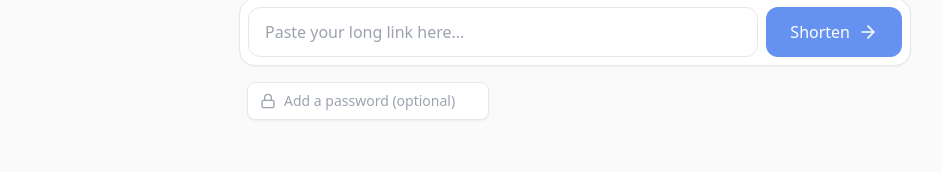
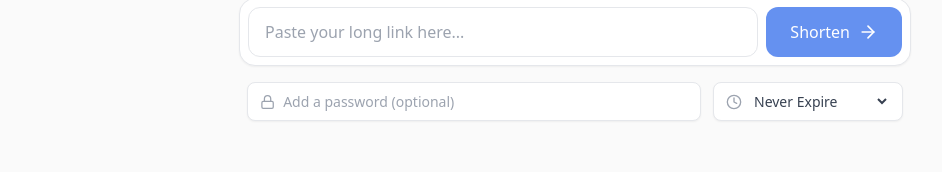
Before and after one commit to OkayNotice/OkayNotice, a Next.js app: page / in a window 1280 px wide. Shown: the part 331-503 px from the top of the page, without its empty margins (65-1007 px from the left). Built offline with nearby package versions, Linux system fonts and the light colour scheme.

Commit message:
Update page.tsx

```diff
--- a/app/page.tsx
+++ b/app/page.tsx
@@ -1,12 +1,13 @@
 "use client";
 import { useState } from "react";
-import { ArrowRight, LinkIcon, FileText, UploadCloud, Lock } from "lucide-react";
+import { ArrowRight, LinkIcon, FileText, UploadCloud, Lock, Clock } from "lucide-react";
 
 export default function Home() {
   const [mode, setMode] = useState<"url" | "file">("url");
   const [url, setUrl] = useState("");
   const [file, setFile] = useState<File | null>(null);
-  const [password, setPassword] = useState(""); // The password state is right here
+  const [password, setPassword] = useState("");
+  const [expiresIn, setExpiresIn] = useState("0");
   const [result, setResult] = useState("");
   const [loading, setLoading] = useState(false);
 
@@ -19,7 +20,12 @@ export default function Home() {
         if (!url) return;
         const res = await fetch("/api/create", {
           method: "POST",
-          body: JSON.stringify({ destinationUrl: url, type: "url", password }), // Sending password to API
+          body: JSON.stringify({
+            destinationUrl: url,
+            type: "url",
+            password,
+            expiresInDays: Number(expiresIn)
+          }),
         });
         const data = await res.json();
         if (data.success) setResult(data.shortLink);
@@ -55,13 +61,14 @@ export default function Home() {
 
         if (!uploadRes.ok) throw new Error("Cloudflare rejected the upload.");
 
-        // 3. Save to Firestore (with password)
+        // 3. Save to Firestore
         const createRes = await fetch("/api/create", {
           method: "POST",
           body: JSON.stringify({
             destinationUrl: `r2://${passData.fileKey}`,
             type: "file",
-            password // Sending password to API
+            password,
+            expiresInDays: Number(expiresIn)
           }),
         });
 
@@ -138,17 +145,33 @@ export default function Home() {
         </button>
       </div>
 
-      {/* Password Field */}
-      <div className="max-w-2xl mx-auto mt-4 text-left px-2">
-        <div className="inline-flex items-center bg-white border border-gray-200 rounded-lg px-3 py-2 shadow-sm focus-within:border-blue-500 transition-colors">
+      {/* Optional Settings (Password & Expiration) */}
+      <div className="max-w-2xl mx-auto mt-4 text-left px-2 flex flex-col sm:flex-row gap-3">
+        {/* Password Input */}
+        <div className="inline-flex items-center bg-white border border-gray-200 rounded-lg px-3 py-2 shadow-sm focus-within:border-blue-500 transition-colors flex-grow">
           <Lock className="w-4 h-4 text-gray-400 mr-2" />
           <input
             type="text"
             placeholder="Add a password (optional)"
             value={password}
             onChange={(e) => setPassword(e.target.value)}
-            className="bg-transparent text-sm text-gray-700 outline-none w-48"
+            className="bg-transparent text-sm text-gray-700 outline-none w-full"
           />
+        </div>
+
+        {/* Expiration Dropdown */}
+        <div className="inline-flex items-center bg-white border border-gray-200 rounded-lg px-3 py-2 shadow-sm focus-within:border-blue-500 transition-colors">
+          <Clock className="w-4 h-4 text-gray-400 mr-2" />
+          <select
+            value={expiresIn}
+            onChange={(e) => setExpiresIn(e.target.value)}
+            className="bg-transparent text-sm text-gray-700 outline-none cursor-pointer"
+          >
+            <option value="0">Never Expire</option>
+            <option value="1">Expire in 24 Hours</option>
+            <option value="3">Expire in 3 Days</option>
+            <option value="7">Expire in 7 Days</option>
+          </select>
         </div>
       </div>
 
```
